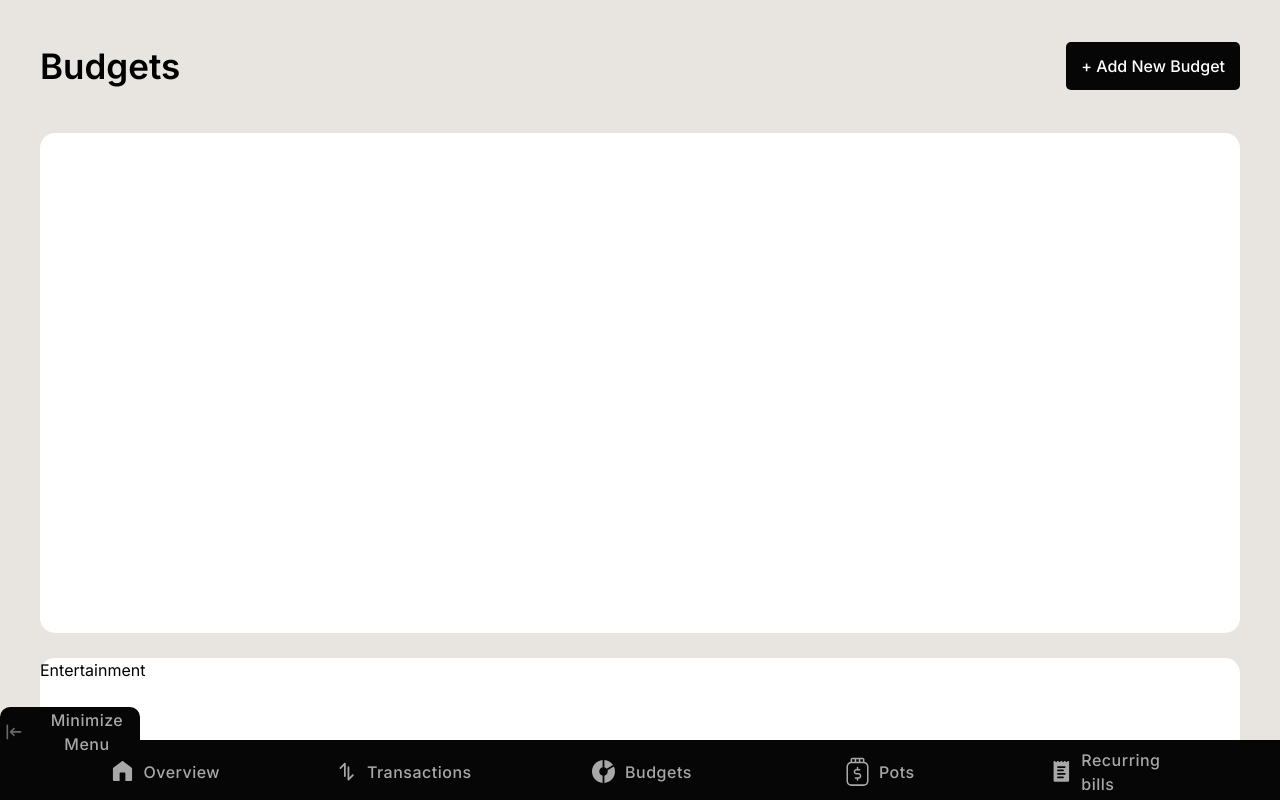
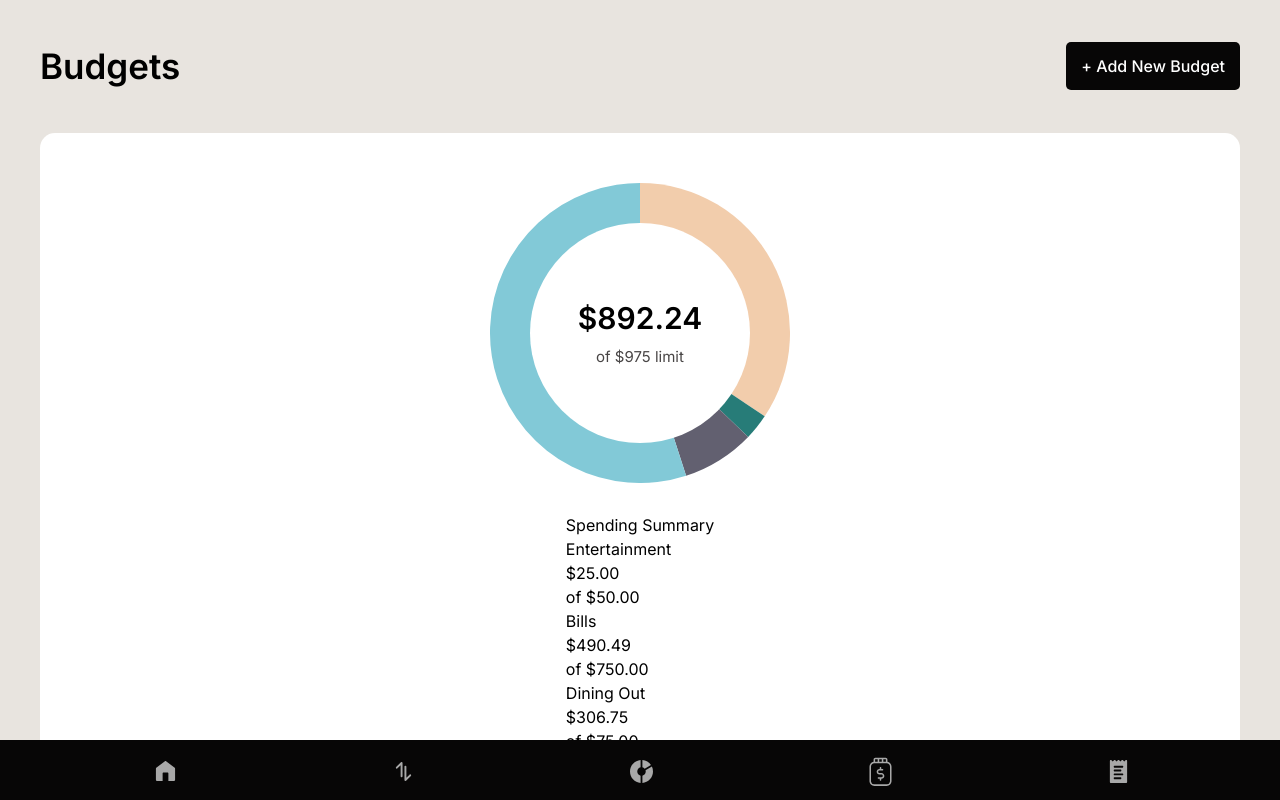
Before and after one commit to Alen-Gebles/vaulta-finance-app, a Next.js app: page /path/budgets in a window 1280 px wide. Shown: the top 800 px of the page. Built offline with nearby package versions, Linux system fonts and the light colour scheme.

Commit message:
Started Spending Summary

```diff
--- /dev/null
+++ b/app/path/budgets/BudgetPieChart.jsx
@@ -0,0 +1,37 @@
+import React from 'react';
+import { Pie } from 'react-chartjs-2';
+import { Chart as ChartJS, ArcElement, Tooltip, Legend } from 'chart.js';
+
+ChartJS.register(ArcElement, Tooltip, Legend);
+
+const BudgetPieChart = ({ spendingInSelectedCategories, budgetsPerCategory }) => {
+
+  const data = {
+    labels: Object.keys(spendingInSelectedCategories),
+    datasets: [{
+      data: Object.values(spendingInSelectedCategories),
+      backgroundColor: Object.keys(spendingInSelectedCategories).map(category => budgetsPerCategory[category].theme),
+      borderColor: 'rgba(255, 255, 255, 0.5)',
+      borderWidth: 0,
+    }]
+  };
+
+  const options = {
+    responsive: true,
+    plugins: {
+      legend: {
+        display: false,
+      },
+      tooltip: {
+        enabled: false,
+      }
+    },
+  };
+
+  return <div className='budgetPieSection'>
+          <Pie data={data} options={options} />
+        </div>
+
+};
+
+export default BudgetPieChart;
--- a/app/path/budgets/budgets.css
+++ b/app/path/budgets/budgets.css
@@ -33,13 +33,6 @@
   background-color: #696868;
 }
 
-.spendingSummaryBox{
-  width: 40%;
-  height: 500px;
-  background-color: white;
-  border-radius: 15px;
-}
-
 .categoryContainer{
   display: flex;
   flex-direction: column;
@@ -54,6 +47,56 @@
   background-color: white;
   border-radius: 15px;
 }
+.spendingSummaryBox{
+  display: flex;
+  flex-direction: column;
+  align-items: center;
+  width: 40%;
+  height: fit-content;
+  background-color: white;
+  border-radius: 15px;
+  padding: 20px;
+}
+.pieHolder{
+  position: relative;
+  margin-inline: auto;
+}
+.budgetPieSection{
+  width: 100%;
+  max-width: 300px;
+  height: 100%;
+  max-height: 300px;
+  margin-block: 30px;
+}
+.pieInfoSection h1{
+  font-size: 30px;
+  font-weight: 600;
+}
+.pieInfoSection p{
+  font-size: 15px;
+  color: var(--light-clr);
+}
+.pieInfoSection{
+  display: flex;
+  align-items: center;
+  justify-content: center;
+  flex-direction: column;
+  gap: 5px;
+  z-index: 5;
+  position: absolute;
+  top: 50%;
+  left: 50%;
+  transform: translate(-50%, -50%);
+  width: calc(100% - 80px);
+  height: calc(100% - 140px);
+  border-radius: 100vh;
+  background-color: white;
+}
+
+
+
+
+/*//////////////////////////*/
 
 @media (max-width: 1324px){
   .budgetHolder{
--- a/app/path/budgets/page.jsx
+++ b/app/path/budgets/page.jsx
@@ -1,44 +1,111 @@
-'use client'
-import React from 'react'
-import './budgets.css'
-import { useEffect, useState } from 'react'
+'use client';
 
-export default function page() {
+import dynamic from 'next/dynamic';
+import React, { useEffect, useState } from 'react';
+import BudgetPieChart from './BudgetPieChart';
+import './budgets.css';
 
-  const [data, setData] = useState(null)
+export default function Page() {
+  const [data, setData] = useState(null);
 
   useEffect(() => {
     fetch('/data.json')
-    .then((response) => {
-      return response.json()
-    })
+      .then((response) => response.json())
       .then((jsonData) => {
-      setData(jsonData)
+        setData(jsonData);
       })
       .catch((error) => {
-      console.error('Error fetching the json file', error)
-    })
-  }, [])
+        console.error('Error fetching the json file', error);
+      });
+  }, []);
+
+  const calculateCategoryBudgets = (budgets) => {
+    const categoryBudgets = {};
+
+    budgets.forEach((budget) => {
+      const { category, maximum, theme } = budget;
+      categoryBudgets[category] = { maximum, theme };
+    });
+    return categoryBudgets;
+  };
+
+  const calculateSpendingInCategories = (transactions, selectedCategories) => {
+    const spendingInCategories = {};
+
+    transactions.forEach((transaction) => {
+      const { category, amount } = transaction;
+      if (amount < 0 && selectedCategories[category]) {
+        if (!spendingInCategories[category]) {
+          spendingInCategories[category] = 0;
+        }
+        spendingInCategories[category] += Math.abs(amount);
+      }
+    });
+    return spendingInCategories;
+  };
+
+  if (!data) {
+    return <div>Loading...</div>;
+  }
+
+  const budgetsPerCategory = calculateCategoryBudgets(data.budgets);
+
+  const selectedCategories = Object.keys(budgetsPerCategory)
+    .slice(0, 4)
+    .reduce((acc, category) => {
+      acc[category] = true;
+      return acc;
+    }, {});
+
+
+  const spendingInSelectedCategories = calculateSpendingInCategories(data.transactions, selectedCategories);
+
+  const limitedBudgetsPerCategory = Object.entries(budgetsPerCategory).slice(0, 4);
+
+  const totalSpending = Object.values(spendingInSelectedCategories).reduce((sum, amount) => sum + amount, 0);
+  const spendingLimit = limitedBudgetsPerCategory.reduce((sum, [category, { maximum }]) => sum + maximum, 0);
 
   return (
-    <section className='budgetSection'>
-
+    <section className="budgetSection">
       <div className="budgetTopRow">
         <h1>Budgets</h1>
         <button>+ Add New Budget</button>
       </div>
 
-    <div className='budgetHolder'>
-      <div className="spendingSummaryBox"></div>
+      <div className="budgetHolder">
+        <div className="spendingSummaryBox">
+          <div className='pieHolder'>
+            <div className='pieInfoSection'>
+              <h1>${totalSpending}</h1>
+              <p>of ${spendingLimit} limit</p>
+            </div>
+            <BudgetPieChart spendingInSelectedCategories={spendingInSelectedCategories}budgetsPerCategory={budgetsPerCategory}/>
+          </div>
 
-      <div className='categoryContainer'>
-          <div className='categoryBox'>Entertainment</div>
-          <div className='categoryBox'>Bills</div>
-          <div className='categoryBox'>Dining Out</div>
-          <div className='categoryBox'>Personal Care</div>
+          <div className='spendingSummarySection'>
+            <h1>Spending Summary</h1>
+            <div>
+              {limitedBudgetsPerCategory.map(([category, {theme, maximum}, index]) => (
+                <div key={category}>
+                  <p>{category}</p>
+                  <div>
+                    <p>${spendingInSelectedCategories[category]?.toFixed(2)}</p>
+                    <p>of ${maximum.toFixed(2)}</p>
+                  </div>
+                </div>
+              ))}
             </div>
           </div>
 
+        </div>
+
+        <div className="categoryContainer">
+          <div className="categoryBox">Entertainment</div>
+          <div className="categoryBox">Bills</div>
+          <div className="categoryBox">Dining Out</div>
+          <div className="categoryBox">Personal Care</div>
+        </div>
+      </div>
     </section>
-  )
+  );
 }
--- a/app/path/sidebar/page.jsx
+++ b/app/path/sidebar/page.jsx
@@ -30,7 +30,7 @@ const Sidebar = () => {
   }, []);
 
   useEffect(() => {
-    if (screenWidth <= 1024) {
+    if (screenWidth <= 1324) {
       setDisplayText('hideText');
     } else {
       setDisplayText('');
```
Lines whose indentation alone changed are shown as unchanged.
